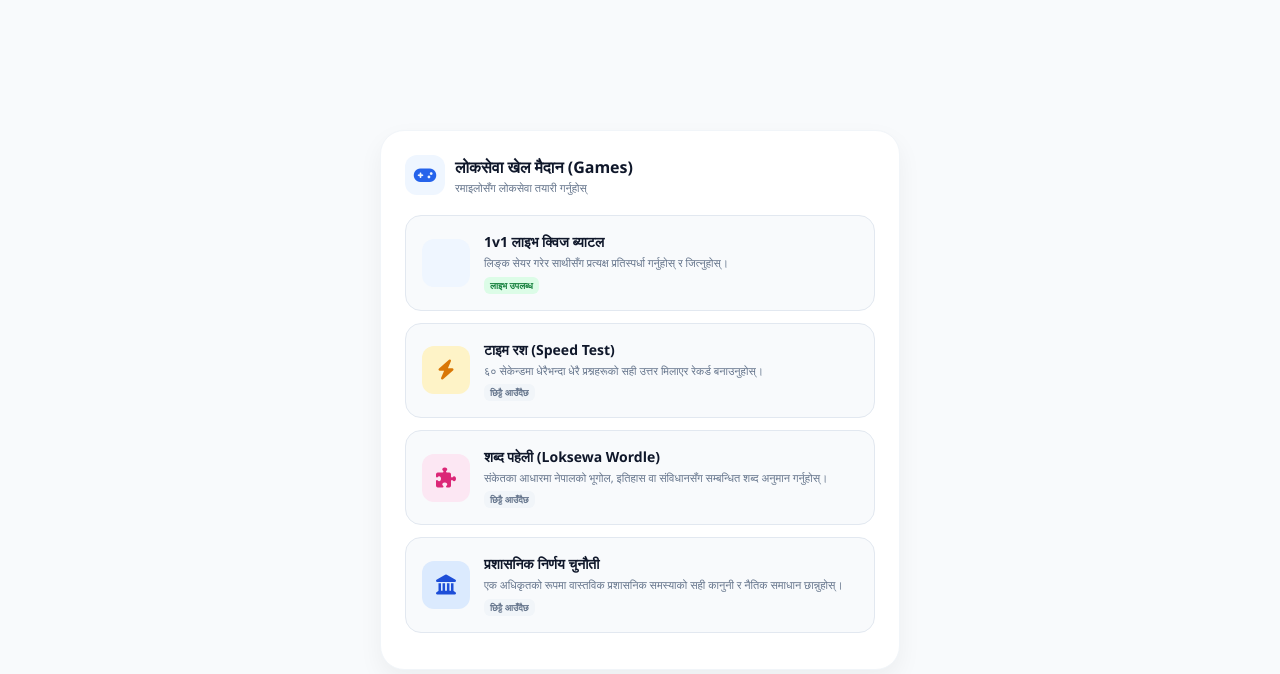
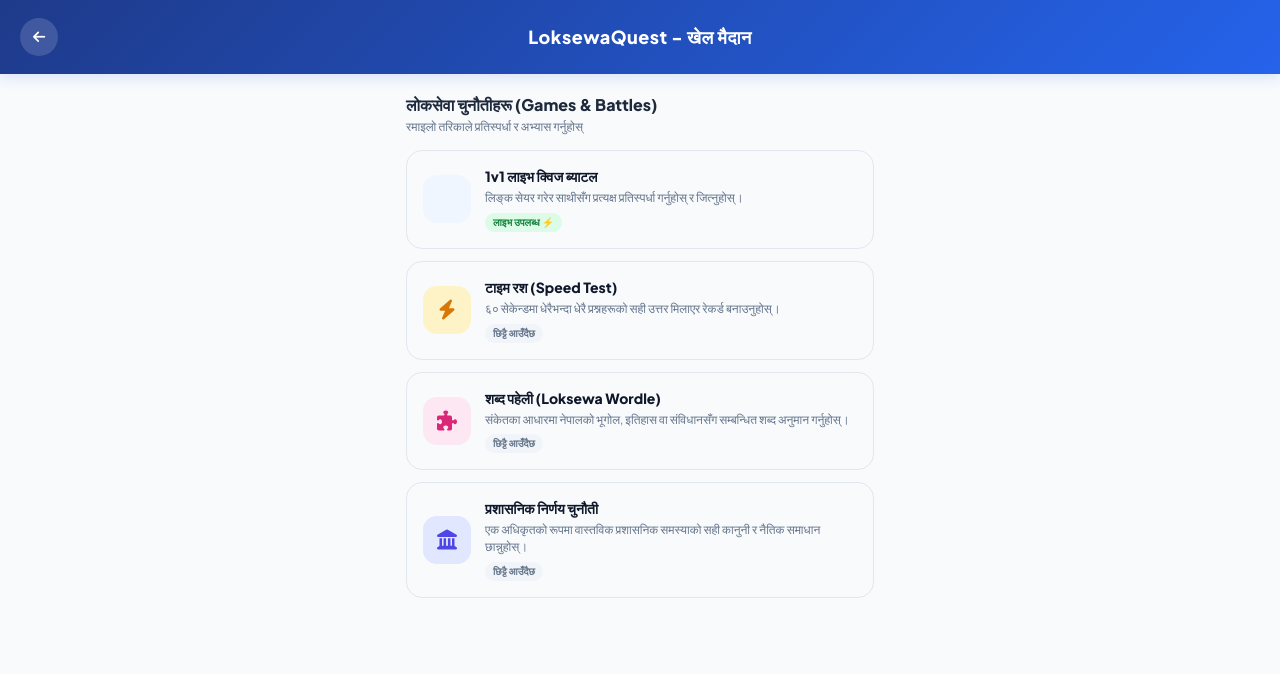
Before and after one commit to pgdonvk18/Loksewa-quiz, a plain HTML site: page games.html in a window 1280 px wide. Drawn offline with Linux system fonts and the light colour scheme.

Commit message:
Update games.html

```diff
--- a/games.html
+++ b/games.html
@@ -4,33 +4,73 @@
   <meta charset="UTF-8">
   <meta name="viewport" content="width=device-width, initial-scale=1.0">
   <title>LoksewaQuest - Games & Challenges</title>
+  <link href="https://fonts.googleapis.com/css2?family=Plus+Jakarta+Sans:wght@400;500;600;700;800&display=swap" rel="stylesheet">
   <link rel="stylesheet" href="https://cdnjs.cloudflare.com/ajax/libs/font-awesome/6.4.0/css/all.min.css">
   <style>
+    * {
+      box-sizing: border-box;
+      margin: 0;
+      padding: 0;
+      font-family: 'Plus Jakarta Sans', sans-serif;
+    }
     body {
-      font-family: 'Segoe UI', Tahoma, Geneva, Verdana, sans-serif;
       background-color: #f8fafc;
       color: #0f172a;
       margin: 0;
-      padding: 0;
+      padding-bottom: 40px;
+    }
+
+    .app-header {
+      background: linear-gradient(135deg, #1e3a8a 0%, #2563eb 100%);
+      color: #ffffff;
+      padding: 18px 20px;
       display: flex;
+      justify-content: space-between;
+      align-items: center;
+      box-shadow: 0 4px 12px rgba(37, 99, 235, 0.15);
+    }
+    .app-header h1 {
+      font-size: 18px;
+      font-weight: 800;
+      letter-spacing: 0.5px;
+    }
+    .back-btn {
+      background: rgba(255, 255, 255, 0.15);
+      color: #ffffff;
+      border: none;
+      width: 38px;
+      height: 38px;
+      border-radius: 50%;
+      display: flex;
+      align-items: center;
       justify-content: center;
-      align-items: center;
-      min-height: 100vh;
+      cursor: pointer;
+      text-decoration: none;
+      font-size: 14px;
+      transition: background 0.2s;
     }
-    .games-wrapper {
-      width: 100%;
-      max-width: 520px;
+    .back-btn:hover {
+      background: rgba(255, 255, 255, 0.25);
+    }
+
+    .main-wrapper {
+      max-width: 500px;
+      margin: 0 auto;
+      padding: 20px 16px;
+    }
+
+    .card {
       background: #ffffff;
-      padding: 24px;
-      border-radius: 24px;
-      box-shadow: 0 10px 25px rgba(0, 0, 0, 0.05);
-      border: 1px solid #f1f5f9;
-      box-sizing: border-box;
-      margin: 15px;
+      border: 1px solid #e2e8f0;
+      border-radius: 20px;
+      padding: 22px;
+      margin-bottom: 16px;
+      box-shadow: 0 4px 20px rgba(0, 0, 0, 0.04);
     }
+
     .game-card {
       background: #f8fafc;
-      border: 1px solid #e2e8f0;
+      border: 1.5px solid #e2e8f0;
       border-radius: 16px;
       padding: 16px;
       margin-bottom: 12px;
@@ -53,7 +93,7 @@
       height: 48px;
       background: #dbeafe;
       color: #2563eb;
-      border-radius: 12px;
+      border-radius: 14px;
       display: flex;
       align-items: center;
       justify-content: center;
@@ -67,7 +107,7 @@
       color: #0f172a;
     }
     .game-info p {
-      font-size: 11px;
+      font-size: 12px;
       color: #64748b;
       margin: 0;
       line-height: 1.4;
@@ -76,10 +116,10 @@
       display: inline-block;
       background: #dcfce7;
       color: #15803d;
-      font-size: 9px;
+      font-size: 10px;
       font-weight: 700;
-      padding: 2px 6px;
-      border-radius: 6px;
+      padding: 3px 8px;
+      border-radius: 20px;
       margin-top: 6px;
     }
     .badge-soon {
@@ -90,16 +130,17 @@
 </head>
 <body>
 
-<div class="games-wrapper">
+  <header class="app-header">
+    <a href="dashboard.html" class="back-btn"><i class="fa-solid fa-arrow-left"></i></a>
+    <h1>LoksewaQuest - खेल मैदान</h1>
+    <div style="width: 38px;"></div>
+  </header>
 
-  <div style="display: flex; align-items: center; gap: 10px; margin-bottom: 20px;">
-    <div style="width: 40px; height: 40px; background: #eff6ff; color: #2563eb; border-radius: 12px; display: flex; align-items: center; justify-content: center; font-size: 18px;">
-      <i class="fa-solid fa-gamepad"></i>
-    </div>
-    <div>
-      <h2 style="font-size: 16px; font-weight: 800; color: #0f172a; margin: 0;">लोकसेवा खेल मैदान (Games)</h2>
-      <p style="font-size: 11px; color: #64748b; margin: 2px 0 0 0;">रमाइलोसँग लोकसेवा तयारी गर्नुहोस्</p>
-    </div>
+  <main class="main-wrapper">
+
+    <div style="margin-bottom: 16px;">
+      <h2 style="font-size: 16px; font-weight: 800; color: #1e293b; margin-bottom: 4px;">लोकसेवा चुनौतीहरू (Games & Battles)</h2>
+      <p style="font-size: 12px; color: #64748b; font-weight: 500;">रमाइलो तरिकाले प्रतिस्पर्धा र अभ्यास गर्नुहोस्</p>
     </div>
 
     <!-- 1v1 Online Friends Quiz Battle -->
@@ -110,7 +151,7 @@
       <div class="game-info">
         <h3>1v1 लाइभ क्विज ब्याटल</h3>
         <p>लिङ्क सेयर गरेर साथीसँग प्रत्यक्ष प्रतिस्पर्धा गर्नुहोस् र जित्नुहोस्।</p>
-      <span class="badge">लाइभ उपलब्ध</span>
+        <span class="badge">लाइभ उपलब्ध ⚡</span>
       </div>
     </a>
 
@@ -140,7 +181,7 @@
 
     <!-- Unique Idea 3: Daily Mystery Case (Scenario Based) -->
     <div class="game-card" onclick="alert('यो फिचर चाँडै आउँदैछ! 🚀')">
-    <div class="game-icon" style="background: #dbeafe; color: #1d4ed8;">
+      <div class="game-icon" style="background: #e0e7ff; color: #4f46e5;">
         <i class="fa-solid fa-landmark"></i>
       </div>
       <div class="game-info">
@@ -150,7 +191,7 @@
       </div>
     </div>
 
-</div>
+  </main>
 
 </body>
 </html>
```
Lines whose indentation alone changed are shown as unchanged.
